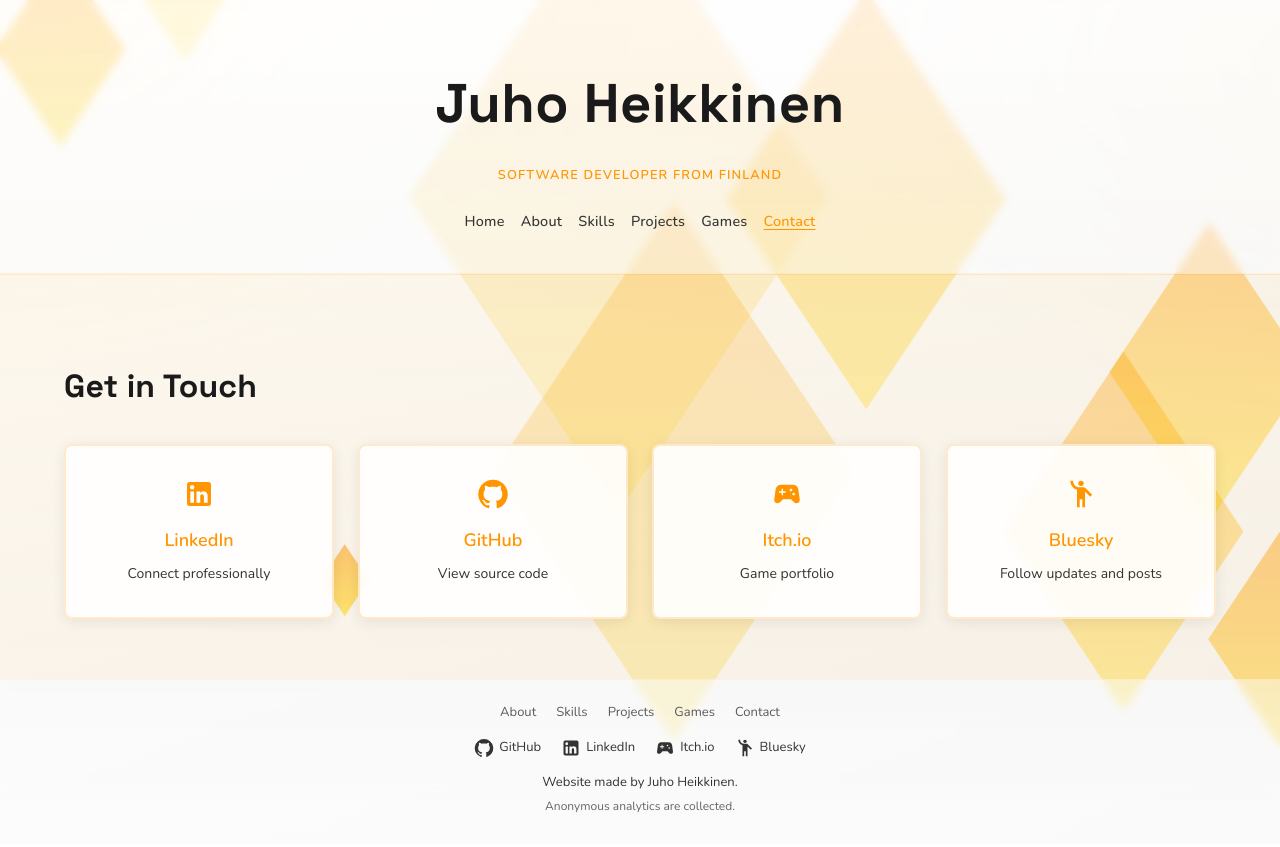
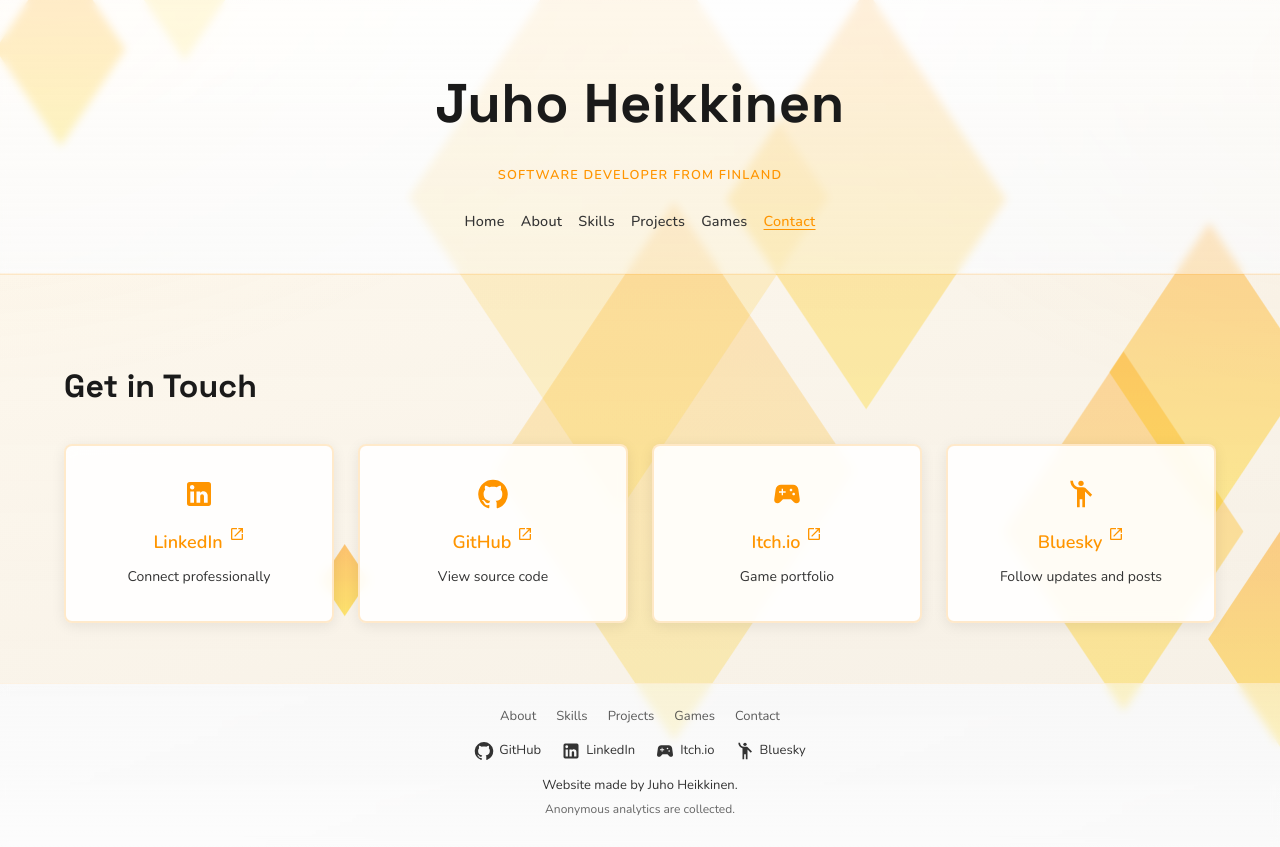
Before and after one commit to Crare/crare.github.io, a React (Vite) app in the folder my-app/: page /contact in a window 1280 px wide. Built offline with nearby package versions, Linux system fonts and the light colour scheme.

Commit message:
Enhance ContactSection layout by adding OpenInNewIcon to contact links and updating styles for better alignment and presentation.

```diff
--- a/my-app/src/components/ContactSection.tsx
+++ b/my-app/src/components/ContactSection.tsx
@@ -5,6 +5,7 @@ import LinkedInIcon from "@mui/icons-material/LinkedIn";
 import CloudIcon from "@mui/icons-material/Cloud";
 import EmojiPeopleIcon from '@mui/icons-material/EmojiPeople';
 import SportsEsportsIcon from '@mui/icons-material/SportsEsports';
+import OpenInNewIcon from "@mui/icons-material/OpenInNew";
 
 const ContactSection = () => {
   return (
@@ -21,7 +22,10 @@ const ContactSection = () => {
             rel="noopener"
           >
             <LinkedInIcon />
-            <div>LinkedIn</div>
+            <div className="contact-title-row">
+              <div>LinkedIn</div>
+              <OpenInNewIcon className="contact-title-icon" />
+            </div>
             <div className="contact-description">Connect professionally</div>
           </Link>
           <Link
@@ -33,7 +37,10 @@ const ContactSection = () => {
             rel="noopener"
           >
             <GitHubIcon />
-            <div>GitHub</div>
+            <div className="contact-title-row">
+              <div>GitHub</div>
+              <OpenInNewIcon className="contact-title-icon" />
+            </div>
             <div className="contact-description">View source code</div>
           </Link>
           <Link
@@ -45,7 +52,10 @@ const ContactSection = () => {
             rel="noopener"
           >
             <SportsEsportsIcon />
-            <div>Itch.io</div>
+            <div className="contact-title-row">
+              <div>Itch.io</div>
+              <OpenInNewIcon className="contact-title-icon" />
+            </div>
             <div className="contact-description">Game portfolio</div>
           </Link>
           <Link
@@ -57,7 +67,10 @@ const ContactSection = () => {
             rel="noopener"
           >
             <EmojiPeopleIcon />
-            <div>Bluesky</div>
+            <div className="contact-title-row">
+              <div>Bluesky</div>
+              <OpenInNewIcon className="contact-title-icon" />
+            </div>
             <div className="contact-description">Follow updates and posts</div>
           </Link>
         </div>
--- a/my-app/src/styles/global.css
+++ b/my-app/src/styles/global.css
@@ -43,11 +43,18 @@ body {
   margin-bottom: 12px;
 }
 
-.contact-card-link > div:first-of-type {
+.contact-card-link .contact-title-row {
+  display: flex;
+  align-items: center;
+  gap: 6px;
   font-size: 18px;
   font-weight: 600;
   color: #FF9500;
   margin-bottom: 8px;
+}
+
+.contact-title-icon {
+  font-size: 16px !important;
 }
 
 .contact-card-link .contact-description {
```
